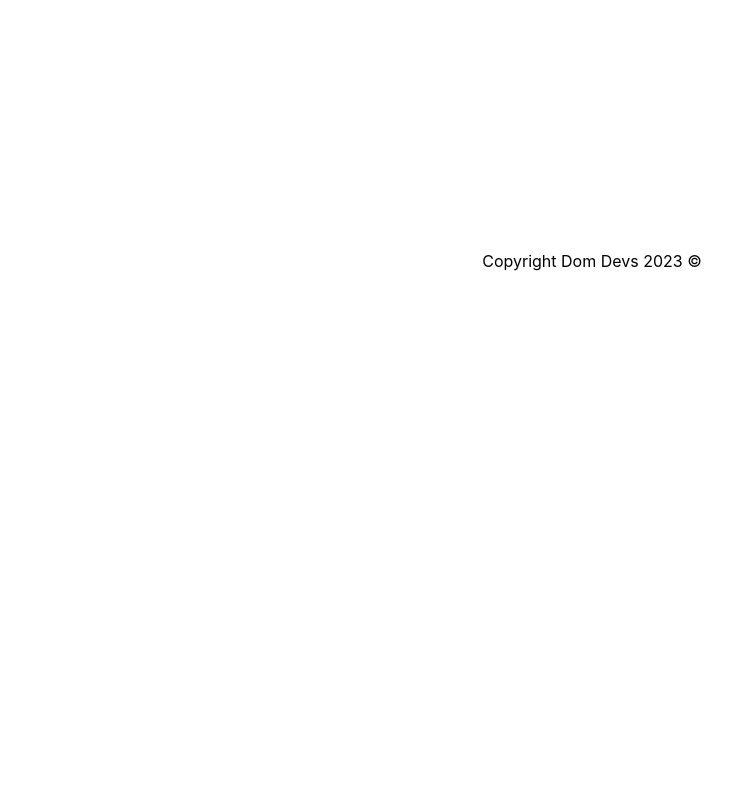
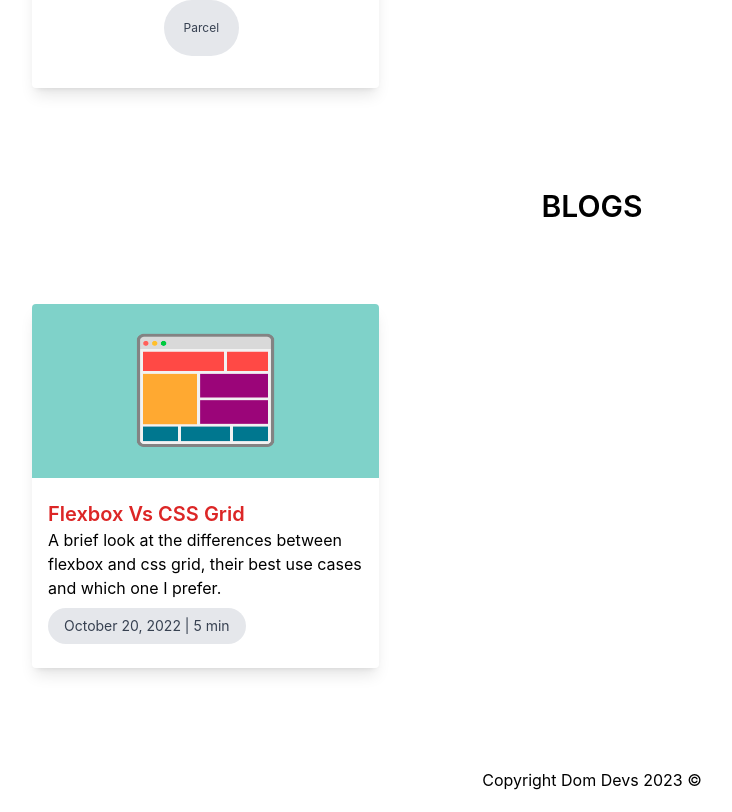
Before and after one commit to DomDevs2000/React-NextJS-Personal-Website, a Next.js app: page /tags/CSS in a window 1280 px wide. Shown: the part 680-1492 px from the top of the page, without its empty margins (48-780 px from the left). Before the commit the page ends 973 px from the top, so only its background shows below. Built offline with nearby package versions, Linux system fonts and the light colour scheme.

Commit message:
successfully implemented tags for blog posts | now returns projects or blogs with required tag

```diff
--- a/pages/tags/[tag].tsx
+++ b/pages/tags/[tag].tsx
@@ -1,42 +1,55 @@
 import fs from 'fs';
 import path from 'path';
 import matter from 'gray-matter';
-import React, {FC} from 'react';
-import {GetStaticProps} from 'next';
-import {Helmet} from 'react-helmet';
-import type {TProject, TPost} from '../../types';
-import {ParsedUrlQuery} from 'querystring';
-import {ProjectCard} from '../../components/ProjectCard';
-import {TFrontmatter} from '../../types';
-import {PostCard} from '../../components/PostCard';
+import React, { FC } from 'react';
+import { GetStaticProps } from 'next';
+import { Helmet } from 'react-helmet';
+import type { TProject, TPost } from '../../types';
+import { ParsedUrlQuery } from 'querystring';
+import { ProjectCard } from '../../components/ProjectCard';
+import { TFrontmatter } from '../../types';
+import { PostCard } from '../../components/PostCard';
 
 type TagPageProp = {
     projects: TProject[];
-	// posts: TPost[];
+    posts: TPost[];
 };
-const TagsPage: FC<TagPageProp> = ({projects}) => {
+const TagsPage: FC<TagPageProp> = ({ projects, posts }) => {
+
     const projectCard = projects.map((project, index) => {
-		return <ProjectCard key={`project-${index}`} project={project}/>;
+        return <ProjectCard key={`project-${index}`} project={project} />;
     });
-	// const postCard = posts.map((post, index) => {
-	//     return <PostCard key={`post-${index}`} post={post} />;
-	// });
+
+    const postCard = posts.map((posts, index) => {
+        return <PostCard key={`post-${index}`} post={posts} />;
+    });
+
     return (
         <>
             <Helmet>
                 <title>Dom Devs | Tags</title>
                 <meta
-					name="Dom Devs"
-					content="Dom Devs blog portfolio projects"
+                    name='Dom Devs'
+                    content='Dom Devs blog portfolio projects'
                 />
             </Helmet>
 
-			<div className="dark:bg-black min-h-screen">
+            <div className='dark:bg-black min-h-screen'>
+                <div>
+                    <h2 className='py-10 font-semibold text-3xl uppercase text-center dark:text-white'>Projects</h2>
                     <div
-					className="dark:bg-black sm:p-20 py-10 px-10 grid grid-cols-1 gap-10 md:grid-cols-2 lg:grid-cols-3">
+                        className='dark:bg-black sm:p-20 py-10 px-10 grid grid-cols-1 gap-10 md:grid-cols-2 lg:grid-cols-3'>
                         {projectCard}
                     </div>
-				{/*<div>{postCard}</div>*/}
+                </div>
+
+                <div>
+                    <h2 className='mt-5 text-3xl font-semibold uppercase text-center dark:text-white'>Blogs</h2>
+                    <div
+                        className='dark:bg-black sm:p-20 py-10 px-10 grid grid-cols-1 gap-10 md:grid-cols-2 lg:grid-cols-3'>
+                        {postCard}
+                    </div>
+                </div>
             </div>
         </>
     );
@@ -65,16 +78,17 @@ export const getStaticProps: GetStaticProps<TagPageProp, ITagPageParams> = (
     context
 ) => {
     // @ts-ignore
-	const {tag} = context.params;
+    const { tag } = context.params;
+
     const projectSlug = fs
-		.readdirSync('projects', {withFileTypes: true})
+        .readdirSync('projects', { withFileTypes: true })
         .map((file) => file.name.replace('.md', ''));
     const metaMarkdowns = projectSlug.map((slug) => {
         const projectMetaMarkdowns = fs.readFileSync(
             path.join('projects', slug + '.md'),
             'utf8'
         );
-		const {data: frontmatter, content} = matter(projectMetaMarkdowns);
+        const { data: frontmatter, content } = matter(projectMetaMarkdowns);
         const fm: TFrontmatter = {
             tags: frontmatter.tags.split(','),
             date: frontmatter.date,
@@ -82,51 +96,48 @@ export const getStaticProps: GetStaticProps<TagPageProp, ITagPageParams> = (
             description: frontmatter.description,
             cover_image: frontmatter.cover_image
         };
-		return {frontmatter: fm, slug, content};
+        return { frontmatter: fm, slug, content };
     });
-	const projects: TProject[] = metaMarkdowns.filter(({frontmatter}) => {
+    const projects: TProject[] = metaMarkdowns.filter(({ frontmatter }) => {
         const tags: string[] = frontmatter.tags;
         return tags
             .map((tag) => tag.toLowerCase().trim())
             .includes(tag.toLowerCase());
     });
-	//gets slug and frontmatter by tags for posts
 
-	// const postSlug = fs
-	//     .readdirSync('projects', { withFileTypes: true })
-	//     .map((file) => file.name.replace('.md', ''));
-	// const postMetaMarkdowns = postSlug.map((slug) => {
-	//     const markdownWithMeta = fs.readFileSync(
-	//         path.join('projects', slug + '.md'),
-	//         'utf8'
-	//     );
-	//     const { data: frontmatter, content } = matter(markdownWithMeta);
-	//     return {
-	//         frontmatter: {
-	//             ...frontmatter,
-	//
-	//             tags: frontmatter.tags.split(',')
-	//         } as TFrontmatter,
-	//         slug,
-	//         content
-	//     };
-	// });
-	//
-	// const posts = postMetaMarkdowns.filter(({ frontmatter }) => {
-	//     const tags: string[] = frontmatter.tags.split(',');
-	//     if (
-	//         tags
-	//             .map((tag) => tag.toLowerCase().trim())
-	//             .includes(tag.toLowerCase())
-	//     ) {
-	//         return true;
-	//     }
-	//     return false;
-	// });
+
+    const postSlug = fs
+        .readdirSync('posts', { withFileTypes: true })
+        .map((file) => file.name.replace('.md', ''));
+    const postMetaMarkdowns = postSlug.map((slug) => {
+        const markdownWithMeta = fs.readFileSync(
+            path.join('posts', slug + '.md'),
+            'utf8'
+        );
+        const { data: frontmatter, content } = matter(markdownWithMeta);
+        return {
+            frontmatter: {
+                ...frontmatter,
+
+                tags: frontmatter.tags.split(',')
+            } as TFrontmatter,
+            slug,
+            content
+        };
+    });
+
+    const posts: TPost[] = postMetaMarkdowns.filter(({ frontmatter }) => {
+        const tags: string[] = frontmatter.tags;
+        return tags
+            .map((tag) => tag.toLowerCase().trim())
+            .includes(tag.toLowerCase());
+
+    });
 
     return {
         props: {
-			projects
+            projects,
+            posts
         }
     };
 };
```
Lines whose indentation alone changed are shown as unchanged.
